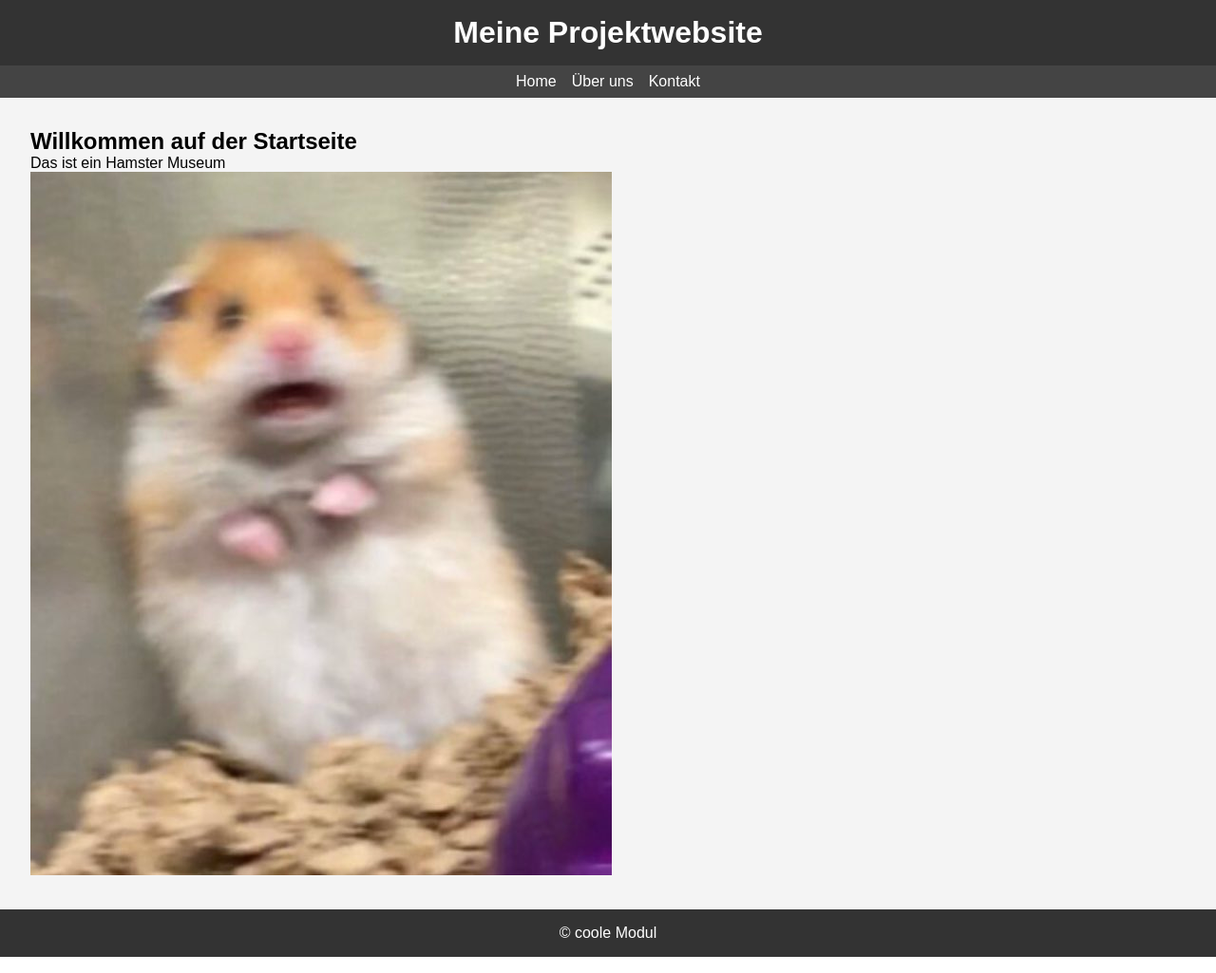
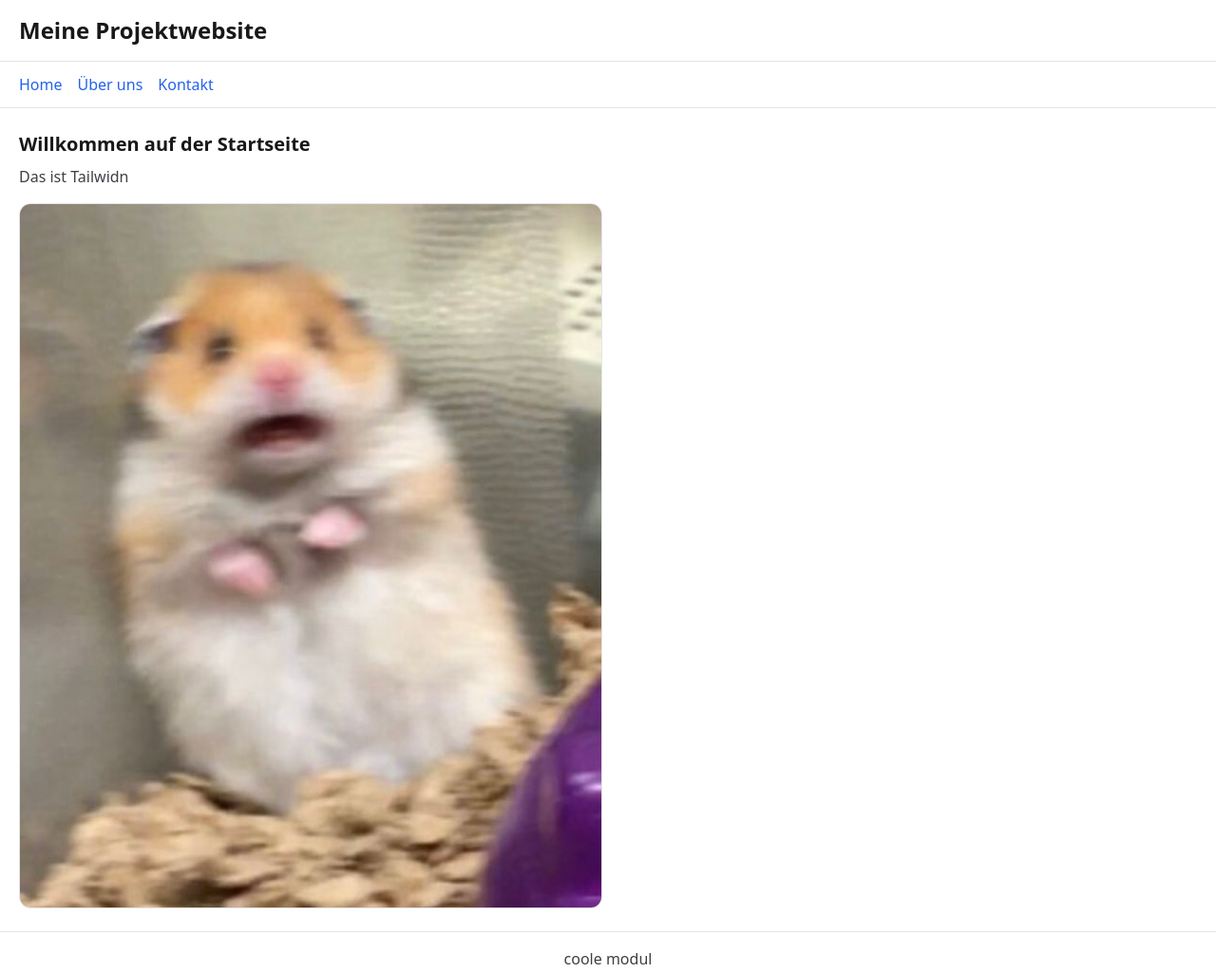
Before and after one commit to Rudy12222/Modul_323_AB3, a website built with webpack: page src/index.html in a window 1280 px wide. Shown: the whole page at 95% size. Built offline with nearby package versions, Linux system fonts and the light colour scheme.

Commit message:
index.html änderung für aufgabe 3 und eine leere tailwind.config.js

```diff
--- a/src/index.html
+++ b/src/index.html
@@ -1,34 +1,43 @@
 <!DOCTYPE html>
 <html lang="de">
 <head>
-    <meta charset="UTF-8">
-    <meta name="viewport" content="width=device-width, initial-scale=1.0">
-    <title>Modul 323 - Klassisches CSS</title>
-    <!-- CSS Einbindung -->
-    <link rel="stylesheet" href="style.css">
+  <meta charset="UTF-8" />
+  <meta name="viewport" content="width=device-width, initial-scale=1.0" />
+  <title>Modul 323 - Tailwind</title>
+
+  <script src="https://cdn.tailwindcss.com"></script>
 </head>
-<body>
 
-    <header>
-        <h1>Meine Projektwebsite</h1>
+<body class="m-0 font-sans text-zinc-900 bg-white">
+
+  <header class="border-b border-zinc-200 px-5 py-4">
+    <h1 class="text-2xl font-bold">Meine Projektwebsite</h1>
   </header>
 
-    <nav>
-        <ul>
-            <li><a href="#">Home</a></li>
-            <li><a href="#">Über uns</a></li>
-            <li><a href="#">Kontakt</a></li>
+  <nav class="border-b border-zinc-200 px-5 py-3">
+    <ul class="m-0 p-0 list-none flex gap-4">
+      <li><a class="text-blue-600 hover:underline" href="#">Home</a></li>
+      <li><a class="text-blue-600 hover:underline" href="#">Über uns</a></li>
+      <li><a class="text-blue-600 hover:underline" href="#">Kontakt</a></li>
     </ul>
   </nav>
 
-    <main>
-        <h2>Willkommen auf der Startseite</h2>
-        <p>Das ist ein Hamster Museum</p>
-        <img src="hamster.jpg" alt="Hamster" style="max-width: 100%;">
+  <main class="px-5 py-6 max-w-3xl">
+    <h2 class="text-xl font-bold mb-2">Willkommen auf der Startseite</h2>
+
+    <p class="text-zinc-700 mb-4">
+      Das ist Tailwidn
+    </p>
+
+    <img
+      src="hamster.jpg"
+      alt="Hamster"
+      class="max-w-full h-auto rounded-xl border border-zinc-200"
+    />
   </main>
 
-    <footer>
-        <p>&copy; coole Modul</p>
+  <footer class="border-t border-zinc-200 px-5 py-4 text-center text-zinc-700">
+    <p class="m-0"> coole modul</p>
   </footer>
 
   <script src="bundle.js"></script>
```
Also changed, not shown: src/tailwind.config.js (added). Lines whose indentation alone changed are shown as unchanged.
